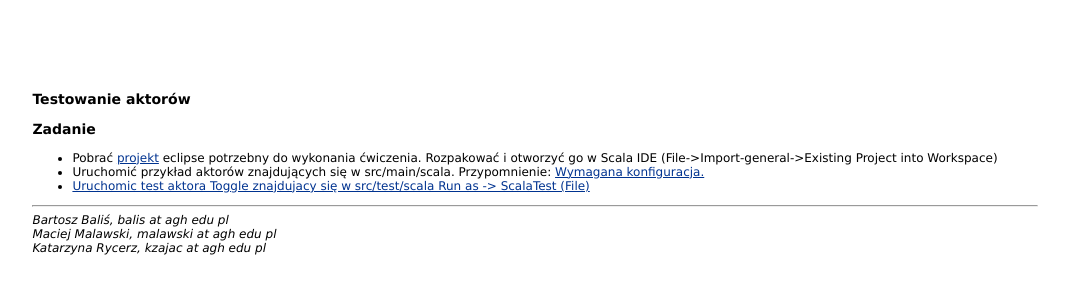
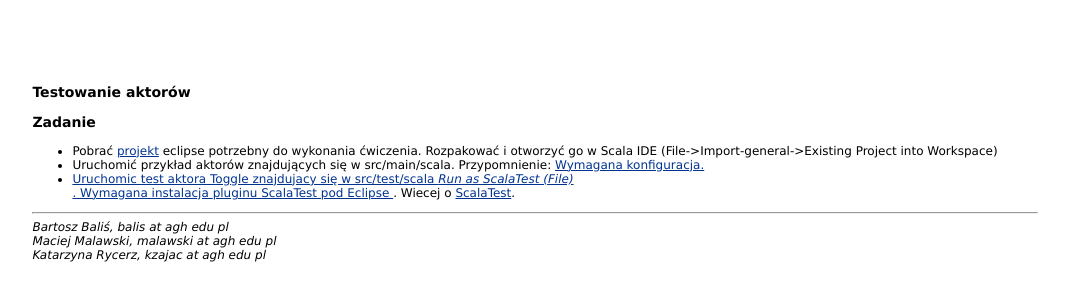
Before and after one commit to balis/balis.github.io, a plain HTML site: page lab2/index.html in a window 1280 px wide. Shown: the part 188-488 px from the top of the page, without its empty margins (105-1174 px from the left). Drawn offline with Linux system fonts and the light colour scheme.

Commit message:
Update index.html

```diff
--- a/lab2/index.html
+++ b/lab2/index.html
@@ -21,7 +21,9 @@ Rozpakować i otworzyć go w Scala IDE
 Workspace)
 <li> Uruchomić przykład aktorów znajdujących się w
 src/main/scala. Przypomnienie: <a href=config/aktorzy_konfig.html> Wymagana konfiguracja.
-<li> Uruchomic test aktora Toggle znajdujacy się w src/test/scala   Run as -> ScalaTest (File) </li>
+<li> Uruchomic test aktora Toggle znajdujacy się w src/test/scala   <i>Run as ScalaTest (File)</i> </li>. Wymagana instalacja
+<a href=http://www.scalatest.org/user_guide/using_scalatest_with_eclipse> pluginu ScalaTest pod Eclipse </a>. Wiecej o <a href="http://www.scalatest.org/">ScalaTest</a>.
+</p>
 </a>
 </ul>
 <!--
```
